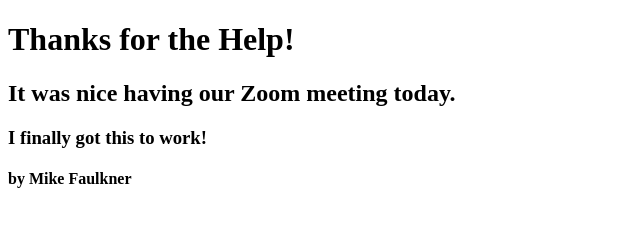
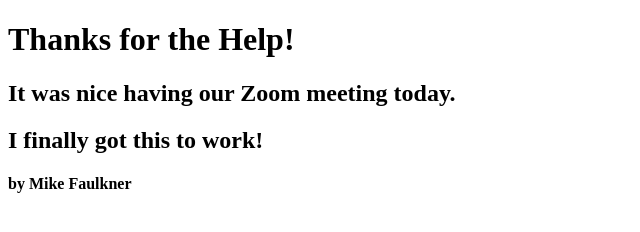
Before and after one commit to MFaulkner28/Demo-6820, a plain HTML site: page index.html in a window 1280 px wide. Shown: the whole page, without its empty margins (0-640 px from the left). Drawn offline with Linux system fonts and the light colour scheme.

Commit message:
Changed Font

```diff
--- a/index.html
+++ b/index.html
@@ -8,7 +8,7 @@
 <body>
     <h1>Thanks for the Help!</h1>
     <h2>It was nice having our Zoom meeting today.</h2>
-    <h3>I finally got this to work!</h3>
+    <h2>I finally got this to work!</h2>
     <h4>by Mike Faulkner</h4>
 </body>
 </html>
```
